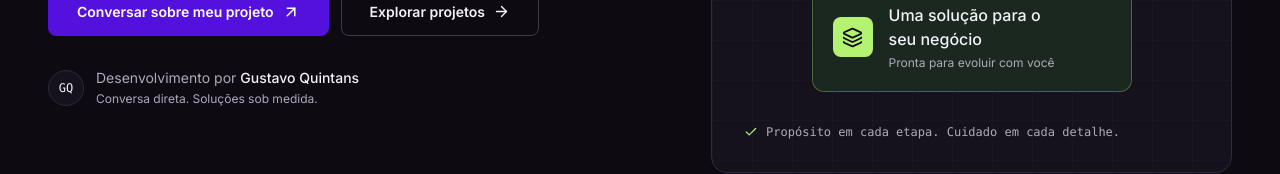
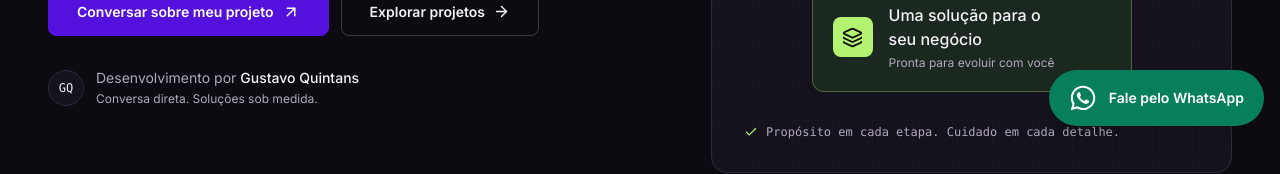
Before and after one commit to Quintecs/next-jest-ts-website-quintansc, a Next.js app: page / in a window 1280 px wide. Shown: the part 658-832 px from the top of the page. Built offline with nearby package versions, Linux system fonts and the light colour scheme; no server answers.

Commit message:
fix: create whatsapp global button

```diff
--- a/app/automacao-whatsapp/page.tsx
+++ b/app/automacao-whatsapp/page.tsx
@@ -1,6 +1,5 @@
 import { TrackedAnchor } from "@/components/site/tracked-link";
 import { pageMetadata } from "@/lib/seo";
-import { FaWhatsapp } from "react-icons/fa";
 import { ArrowRight, ArrowUpRight, Check, Clock3, MessageCircle, MessagesSquare, Plus, Repeat2 } from "lucide-react";
 import { buttonVariants } from "@/components/ui/button";
 import WhatsAppFlowCarousel from "@/components/site/whatsapp-flow-carousel";
@@ -77,17 +76,6 @@ export default function WhatsAppAutomationPage() {
       <section id="duvidas" className="site-container pb-20 md:pb-28"><div className="grid gap-8 lg:grid-cols-[0.75fr_1.25fr] lg:gap-16"><div><p className="eyebrow">04 / Antes de conversar</p><h2 className="section-title">Para você decidir<br />com tranquilidade.</h2></div><div className="border-t border-edge">{questions.map(({ question, answer }) => <details key={question} className="group border-b border-edge"><summary className="flex min-h-16 cursor-pointer list-none items-center justify-between gap-5 py-5 font-medium [&::-webkit-details-marker]:hidden">{question}<Plus size={20} className="shrink-0 text-accent transition-transform group-open:rotate-45" aria-hidden="true" /></summary><p className="pb-6 pr-6 leading-relaxed text-muted">{answer}</p></details>)}</div></div></section>
 
       <section className="site-container pb-20 md:pb-28"><div className="rounded-3xl border border-[#f0d466] bg-[#fff5c9] px-6 py-12 sm:p-12 lg:p-16"><p className="eyebrow">Vamos olhar para o seu atendimento?</p><h2 className="section-title max-w-3xl">Menos tempo repetindo respostas.<br /><span className="text-accent">Mais atenção para seus clientes.</span></h2><p className="mb-8 mt-6 max-w-xl text-lg leading-relaxed text-muted">Me conte sobre o seu negócio e o que mais atrapalha no WhatsApp hoje. Vamos entender por onde começar.</p><WhatsAppCta location="automation_bottom" className="w-full sm:w-auto">Conversar sobre meu negócio</WhatsAppCta><p className="mt-4 text-sm text-muted">Solução e investimento definidos a partir da sua necessidade.</p></div></section>
-      <TrackedAnchor
-        analyticsEvent={{ name: "contact_click", properties: { location: "automation_floating", channel: "whatsapp" } }}
-        href={AUTOMATION_WHATSAPP_URL}
-        target="_blank"
-        rel="noopener noreferrer"
-        aria-label="Conversar com Gustavo pelo WhatsApp (abre em nova aba)"
-        className="fixed bottom-[calc(1rem+env(safe-area-inset-bottom))] right-[calc(1rem+env(safe-area-inset-right))] z-40 inline-flex min-h-14 min-w-14 items-center justify-center gap-3 rounded-full bg-[#087f5b] p-3 text-white shadow-lg transition-colors hover:bg-[#066649] focus-visible:ring-4 focus-visible:ring-white sm:px-5"
-      >
-        <FaWhatsapp size={28} aria-hidden="true" />
-        <span className="hidden text-sm font-semibold sm:inline">Fale pelo WhatsApp</span>
-      </TrackedAnchor>
     </div>
   );
 }
--- a/app/layout.tsx
+++ b/app/layout.tsx
@@ -5,6 +5,7 @@ import { SpeedInsights } from "@vercel/speed-insights/next";
 
 import Header from "@/components/site/header";
 import Footer from "@/components/site/footer";
+import WhatsAppFloatingButton from "@/components/site/whatsapp-floating-button";
 import { SITE_DESCRIPTION, SITE_ORIGIN, SITE_TITLE } from "@/lib/seo";
 
 import "./globals.css";
@@ -47,6 +48,7 @@ export default function RootLayout({
           {children}
         </main>
         <Footer />
+        <WhatsAppFloatingButton />
         {process.env.NODE_ENV === "production" ? (
           <>
             <SiteAnalytics />
--- /dev/null
+++ b/src/components/site/whatsapp-floating-button.tsx
@@ -0,0 +1,24 @@
+"use client";
+
+import { usePathname } from "next/navigation";
+import { FaWhatsapp } from "react-icons/fa";
+import { TrackedAnchor } from "@/components/site/tracked-link";
+import { AUTOMATION_WHATSAPP_URL, WHATSAPP_URL } from "@/lib/contact";
+
+export default function WhatsAppFloatingButton() {
+  const isAutomationPage = usePathname() === "/automacao-whatsapp";
+
+  return (
+    <TrackedAnchor
+      analyticsEvent={{ name: "contact_click", properties: { location: isAutomationPage ? "automation_floating" : "site_floating", channel: "whatsapp" } }}
+      href={isAutomationPage ? AUTOMATION_WHATSAPP_URL : WHATSAPP_URL}
+      target="_blank"
+      rel="noopener noreferrer"
+      aria-label="Conversar com Gustavo pelo WhatsApp (abre em nova aba)"
+      className="fixed bottom-[calc(1rem+env(safe-area-inset-bottom))] right-[calc(1rem+env(safe-area-inset-right))] z-40 inline-flex min-h-14 min-w-14 items-center justify-center gap-3 rounded-full bg-[#087f5b] p-3 text-white shadow-lg transition-colors hover:bg-[#066649] focus-visible:ring-4 focus-visible:ring-white sm:px-5"
+    >
+      <FaWhatsapp size={28} aria-hidden="true" />
+      <span className="hidden text-sm font-semibold sm:inline">Fale pelo WhatsApp</span>
+    </TrackedAnchor>
+  );
+}
```
